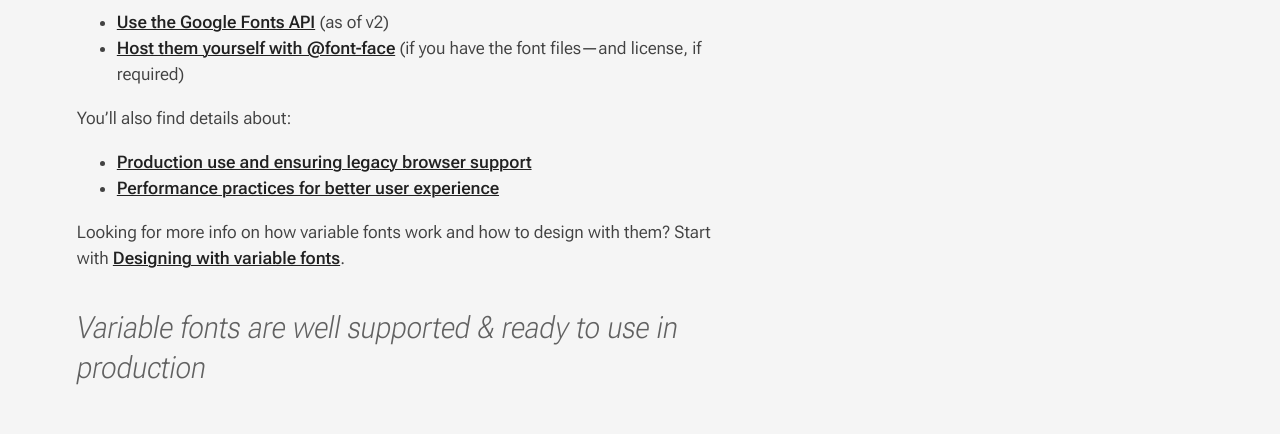
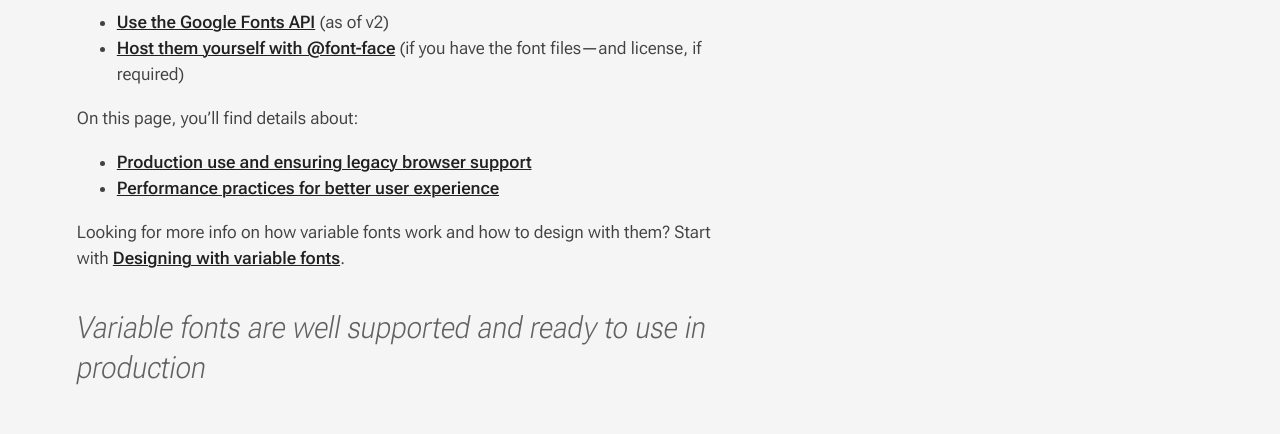
Before and after one commit to jpamental/variable-fonts, a Jekyll site: the page built from pages/implementing_variable_fonts.html, in a window 1280 px wide. Shown: the part 605-1039 px from the top of the page. Built offline with Jekyll 4.4.1, drawn with Linux system fonts in a browser that asks for light colours; a style sheet for code colours, icons or effects is not loaded.

Commit message:
Update implementing_variable_fonts.html
Various edits. Modified the language introducing the second list so that it flowed better. Corrected some grammatical errors. Fixed a typo (Javascript → JavaScript). Styled some elements as `code` that had been overlooked. Made a few inconsistencies consistent.

```diff
--- a/pages/implementing_variable_fonts.html
+++ b/pages/implementing_variable_fonts.html
@@ -15,14 +15,14 @@
   <li><a href="#gf-ui">Via the new Google Fonts user interface</a></li>
   {% endcomment %}
 </ul>
-<p>You’ll also find details about:</p>
+<p>On this page, you’ll find details about:</p>
 <ul>
   <li><a href="#prog-enhance">Production use and ensuring legacy browser support</a></li>
   <li><a href="#performance">Performance practices for better user experience</a></li>
 </ul>
 <p>Looking for more info on how variable fonts work and how to design with them? Start with <a href="{{ site.baseurl }}/about-variable-fonts/">Designing with variable fonts</a>.</p>
 <blockquote>
-  <p>Variable fonts are well supported & ready to use in production</p>
+  <p>Variable fonts are well supported and ready to use in production</p>
 </blockquote>
 {% endcapture %}
 
@@ -47,7 +47,7 @@
 
   <div class="content-section--grid padded-bottom">
     <div class="content-section--main">
-      <p>After selecting a variable font to use via the API, the first thing you need to pay attention to is the changes in syntax from v1 to v2. Requesting Yanone Kaffeesatz as a variable font with a weight axis range of 200–700 looks like this:</p>
+      <p>After selecting a variable font to use via the API, pay special attention to the changes in syntax from v1 to v2. Requesting Yanone Kaffeesatz as a variable font with a weight axis range of 200–700 looks like this:</p>
 
       <p><code>https://fonts.googleapis.com/css2?family=Yanone+Kaffeesatz:wght@200..700</code></p>
 
@@ -55,7 +55,7 @@
 
       <p><code>css2?family=[font name]:[axis keyword]@[range (low)]..[range (high)]</code></p>
 
-      <p>First, note that while the address endpoint is <code>css2</code>, specifying the font name is relatively unchanged from the previous version of the API. It’s after the colon that things change more dramatically. This is where the axis (or axes) are listed, followed by an “@” symbol, followed by values indicating the ranges requested. The API allows for individual values to be specified, but here the request uses the ‘[range (low)]..[range (high)]’ syntax to request the full weight range of 200 to 700. If you only require the weight to cover part of the available range, you can adjust the values accordingly and end up with a slightly smaller download.</p>
+      <p>First, note that while the address endpoint is <code>css2</code>, specifying the font name is relatively unchanged from the previous version of the API. It’s after the colon that things change more dramatically. This is where the axis or axes are listed, followed by an @ symbol, followed by values indicating the ranges requested. The API allows for individual values to be specified, but here the request uses the “[range (low)]..[range (high)]” syntax to request the full weight range of 200 to 700. If you only require the weight to cover part of the available range, you can adjust the values accordingly and end up with a slightly smaller download.</p>
     </div>
   </div>
   <div class="content-section--grid">
@@ -64,10 +64,10 @@
 
       <p>Italics can be requested separately with the corresponding weight axis range, or as a combination (if available) of both upright and italic in the full requested range.</p>
 
-      <p>Just italics with a weight range of 200-900</p>
+      <p>Just italics with a weight range of 200-900:</p>
       <p><code>https://fonts.googleapis.com/css2?family=Crimson+Pro:ital,wght@1,200..900</code></p>
 
-      <p>Or both upright and italics in the same range</p>
+      <p>Or both upright and italics in the same range:</p>
       <p><code>https://fonts.googleapis.com/css2?family=Crimson+Pro:ital,wght@0,200..900;1,200..900</code></p>
 
       <p>There are detailed notes on the syntax <a href="https://developers.google.com/fonts/docs/css2#forming_api_urls">in the documentation</a>, but here are a couple of points to remember:</p>
@@ -93,16 +93,16 @@
 
   <p>This version of the API can serve both static and variable fonts—and indeed static instances of variable fonts. In other words, the same URL structure can retrieve the static fonts, a variable font range, or a variable font instance at a single specific value. Although in some cases it may be useful to request, say, only the 575 weight of a given typeface, the real benefits of using variable fonts often lie in using more of the available range, which is why that’s the focus of most of the demos on this site.</p>
 
-  <p>Crimson Pro, static, normal weight</p>
+  <p>Crimson Pro, static, normal weight:</p>
   <p><code>https://fonts.googleapis.com/css2?family=Crimson+Pro:400</code></p>
 
   <p>Crimson Pro, variable, specific weight:</p>
   <p><code>https://fonts.googleapis.com/css2?family=Crimson+Pro:wght@450</code></p>
 
-  <p>Crimson Pro, variable, full weight range</p>
+  <p>Crimson Pro, variable, full weight range:</p>
   <p><code>https://fonts.googleapis.com/css2?family=Crimson+Pro:wght@200..900</code></p>
 
-  <p>The first example above is closest to the syntax previously supported in the API. The second example includes the wght keyword with a specific weight listed after the “@” sign, indicating a static instance from the variable font. The third example is a request for the full weight range of the variable font.</p>
+  <p>The first example above is closest to the syntax previously supported in the API. The second example includes the <code>wght</code> keyword with a specific weight listed after the @ sign, indicating a static instance from the variable font. The third example is a request for the full weight range of the variable font.</p>
 
 </section>
 <section class="content-section" id="self-hosting">
@@ -115,9 +115,9 @@
   <p>Hosting variable fonts on your site is not much different than hosting standard ones, but there are a few key parts that must be included in order for them to work best. While there have been several iterations of the specification, these examples will show the most current and complete implementation to ensure the broadest compatibility.</p>
   <p>The code example shows how the <code>@font-face</code> rules would look in your CSS.</p>
 
-  <p>So the first part you’ll notice is the source. Because the <a href="https://www.w3.org/TR/css-fonts-4/#font-face-src-requirement-types">CSS specification is evolving</a>, including both format hints ensures that it will work now and in the future once the full specification is supported in browsers. The first syntax (<code>woff2 supports variations</code>) is the more modern, as there will also be color fonts so there needs to be a way to indicate combinations of features. The second (<code>woff2-variations</code>) is the currently-supported syntax in all supporting browsers. As support evolves, the newer syntax will take over without compromising support for older browsers.</p>
+  <p>So the first part you’ll notice is the source. Because the <a href="https://www.w3.org/TR/css-fonts-4/#font-face-src-requirement-types">CSS specification is evolving</a>, including both format hints guarantees it will work now and in the future, once the full specification is supported in browsers. The first syntax (<code>woff2 supports variations</code>) is the more modern of the two, since there will also be color fonts, so there needs to be a way to indicate combinations of features. The second (<code>woff2-variations</code>) is the currently supported syntax in all supporting browsers. As support evolves, the newer syntax will take over without compromising support for older browsers.</p>
 
-  <p>Next you’ll notice that there are lines that show ranges for font-stretch, font-style, and font-weight. These help inform the browser how the font should behave and provides some indication about what CSS values are valid for that font.</p>
+      <p>Next, you’ll notice lines that show ranges for <code>font-stretch</code>, <code>font-style</code>, and <code>font-weight</code>. These help inform the browser as to how the font should behave and provide some indication about what CSS values are valid for that font.</p>
     </div>
     <div class="content-section--aside sticky">
 <pre class="css"><code class="prettyprint">
@@ -137,12 +137,12 @@
     </div>
   </div>
   <h3>Font-stretch</h3>
-  <p>This is supplied as two percentage values: first low, then high. There will be some fonts that have ranges that don’t conform to the specification (which calls for 100% to be the ‘normal’ width), but even if the range is 3-5 or 60-220, they still have to be expressed as percentages here.</p>
+  <p>This is supplied as two percentage values: first low, then high. There will be some fonts that have ranges that don’t conform to the specification (which calls for 100% to be the “normal” width), but even if the range is 3-5 or 60-220, they still have to be expressed as percentages here.</p>
   <p><code>font-stretch: [low]% [high]%;</code></p>
 
   <h3>Font-style</h3>
 
-  <p>At this time, for variable fonts this should only be specified in two scenarios: if you are loading a font file that only contains italics (such as when loading upright and italic font files and grouping them with the same family name), or if your variable font contains a slant axis but no italic one.</p>
+  <p>Currently, <code>font-style</code> should only be specified for variable fonts in two scenarios: if you are loading a font file that only contains italics (such as when loading upright and italic font files and grouping them with the same family name), or if your variable font contains a slant axis but no italic one.</p>
   <p>If you are loading an italic-only font file:</p>
   <p><code>font-style: italic;</code></p>
 
@@ -150,19 +150,19 @@
 
   <p><code>font-style: oblique 0deg 10deg;</code></p>
 
-  <p><strong>Note:</strong> Due to some inconsistencies with how browsers handle variable font files that contain both italic and upright variants (and also ones that contain both italic and slant axes), in these scenarios it’s best to omit the font-style line completely.</p>
+  <p><strong>Note:</strong> Due to some inconsistencies with how browsers handle variable font files that contain both italic and upright variants (and also files that contain both italic and slant axes), in these scenarios it’s best to omit the <code>font-style</code> line completely.</p>
 
   <h3>Font-weight</h3>
   <p>This is also supplied as low and high values:</p>
   <p><code>font-weight: 100 1000;</code></p>
 
   <h3>Font-display</h3>
-  <p>While <code>font-display</code> is not required, it is good practice to supply in order to get content on screen as fast as possible.</p>
+  <p>While <code>font-display</code> is not required, it is good practice to include it to get content on screen as fast as possible.</p>
 
   <h3 class="manicule">Why this matters</h3 class="manicule">
-  <p>It’s important to supply these values so the browser can make more intelligent decisions about how to render the font when the CSS values fall outside the range or are omitted entirely. Should the low-end value for <code>font-weight</code> be 300 but the CSS calls for <code>font-weight: 100</code>, the browser will know to clamp to the lowest valid number (in this case 300), avoiding a synthesized result.</p>
+  <p>It’s important to supply these values so the browser can make more intelligent decisions about how to render the font when the CSS values fall outside the range or are omitted entirely. If the low-end value for <code>font-weight</code> is 300 but the CSS calls for <code>font-weight: 100</code>, the browser will know to clamp to the lowest valid number (in this case 300), avoiding a synthesized result.</p>
 
-  <p>Once you have the <code>@font-face</code> rules declared, you can go about specifying the font-family and attributes just as you would if using the API or any other method of loading the fonts.</p>
+  <p>Once you have the <code>@font-face</code> rules declared, you can go about specifying the <code>font-family</code> and attributes just as you would if using the API or any other method of loading the fonts.</p>
 
 </section>
 {% comment %}
@@ -184,7 +184,7 @@
 
   <div class="content-section--grid">
     <div class="content-section--main">
-      <p>To support the broadest set of browsers and devices, it’s important to set up your CSS with standard values first, and the variable styles within an <code>@supports</code> block. If you’re using the Google Fonts API, good news—the API is smart enough to <a href="https://developers.google.com/fonts/docs/css2#legacy_browser_support">supply the static font files if the browser doesn’t support variable ones</a>, so all you have to do is manage the CSS side of the equation. If you’re hosting the fonts yourself, you just need to add a reference to the variable font family inside the @supports block.</p>
+      <p>To support the broadest set of browsers and devices, it’s important to set up your CSS with standard values first, and the variable styles within an <code>@supports</code> block. If you’re using the Google Fonts API, good news—the API is smart enough to <a href="https://developers.google.com/fonts/docs/css2#legacy_browser_support">supply the static font files if the browser doesn’t support variable ones</a>, so all you have to do is manage the CSS side of the equation. If you’re hosting the fonts yourself, you just need to add a reference to the variable font family inside the <code>@supports</code> block.</p>
       <p>Adding in the <code>font-synthesis: none</code> declaration prevents browsers like Safari or Firefox from artificially bolding or italicizing the font, which can lead to unexpected and less-than-ideal results.
       </p>
     </div>
@@ -216,17 +216,17 @@
 
   <h2>Performance</h2>
 
-  <p>Whether serving the fonts yourself or using the Google Fonts service, there are steps you can take to guarantee the best possible performance on your site. It helps to understand a bit about the loading and rendering process. The basic flow goes something like this:</p>
+  <p>Whether hosting the fonts yourself or using the Google Fonts service, there are steps you can take to guarantee the best possible performance on your site. It helps to understand a bit about the loading and rendering process. The basic flow goes something like this:</p>
 
   <ol>
     <li>Browser requests a page</li>
-    <li>Browser downloads HTML & linked CSS</li>
+    <li>Browser downloads HTML and linked CSS</li>
     <li>Browser parses HTML and CSS</li>
     <li>Browser initiates download of any linked CSS assets (like fonts)</li>
     <li>Browser now waits up to 3 seconds before starting to render the page while waiting for web fonts to download
       <ul>
         <li>If the fonts arrive within 3 seconds, the page is rendered as it should be</li>
-        <li>If the fonts have not fully loaded, the browser renders the page using fallback system fonts, re-rendering the page once the web fonts arrive</li>
+        <li>If the fonts have not fully loaded, the browser renders the page using fallback system fonts, rerendering the page once the web fonts arrive</li>
       </ul>
     </li>
   </ol>
@@ -235,7 +235,7 @@
 
   <p>Given that the purpose of any site is generally to deliver content, FOUT should be preferred, and indeed hastened if possible. Introducing a delay of at least 3 seconds greatly increases the chances of users abandoning the process altogether and going elsewhere. The W3C actually introduced the ability to tell the browser how to behave in this scenario, and the Google Fonts service and API now support it too.</p>
 
-  <p>This comes in the form of an attribute called <code>font-display</code>. By providing a value of <code>swap</code>, we tell the browser to render the page right away with fallback fonts, and then redraw the page once the fonts have loaded. This is only part of the solution, though. The next step is to include a web font loader, which lets you style the fallback fonts during the loading process. This helps minimize any reflow of content once the browser rerenders the page after the web fonts finish loading. It requires some Javascript, but it’s a really worthwhile enhancement of the user experience.</p>
+  <p>This comes in the form of an attribute called <code>font-display</code>. By providing a value of <code>swap</code>, we tell the browser to render the page right away with fallback fonts, and then redraw the page once the fonts have loaded. This is only part of the solution, though. The next step is to include a web font loader, which lets you style the fallback fonts during the loading process. This helps minimize any reflow of content once the browser rerenders the page after the web fonts finish loading. It requires some JavaScript, but it’s a really worthwhile enhancement of the user experience.</p>
 
   <p>The first part of this solution is easy: simply append <code>&display=swap</code> to the API request. One of the requests above for Crimson Pro would then look like this:</p>
 
@@ -243,7 +243,7 @@
 
   <p>You can learn more about what <code>font-display</code> does and what options it affords on the <a href="https://www.w3.org/TR/css-fonts-4/#font-display-desc">W3C specifications page</a> and on the <a href="https://developer.mozilla.org/en-US/docs/Web/CSS/@font-face/font-display">MDN Web Docs</a> site.</p>
 
-  <p>To take your solution further, take a look at Bram Stein’s <a href="https://fontfaceobserver.com/">FontFaceObserver from Bram Stein</a>, or read more about font-loading performance in general in <a href="https://www.zachleat.com/web/css-tricks-web-fonts/">this post by Zach Leatherman</a>.</p>
+  <p>To take your solution further, take a look at Bram Stein’s <a href="https://fontfaceobserver.com/">FontFaceObserver</a>, or read more about font-loading performance in general in <a href="https://www.zachleat.com/web/css-tricks-web-fonts/">this post by Zach Leatherman</a>.</p>
 
 </section>
 <section class="content-section">
```
